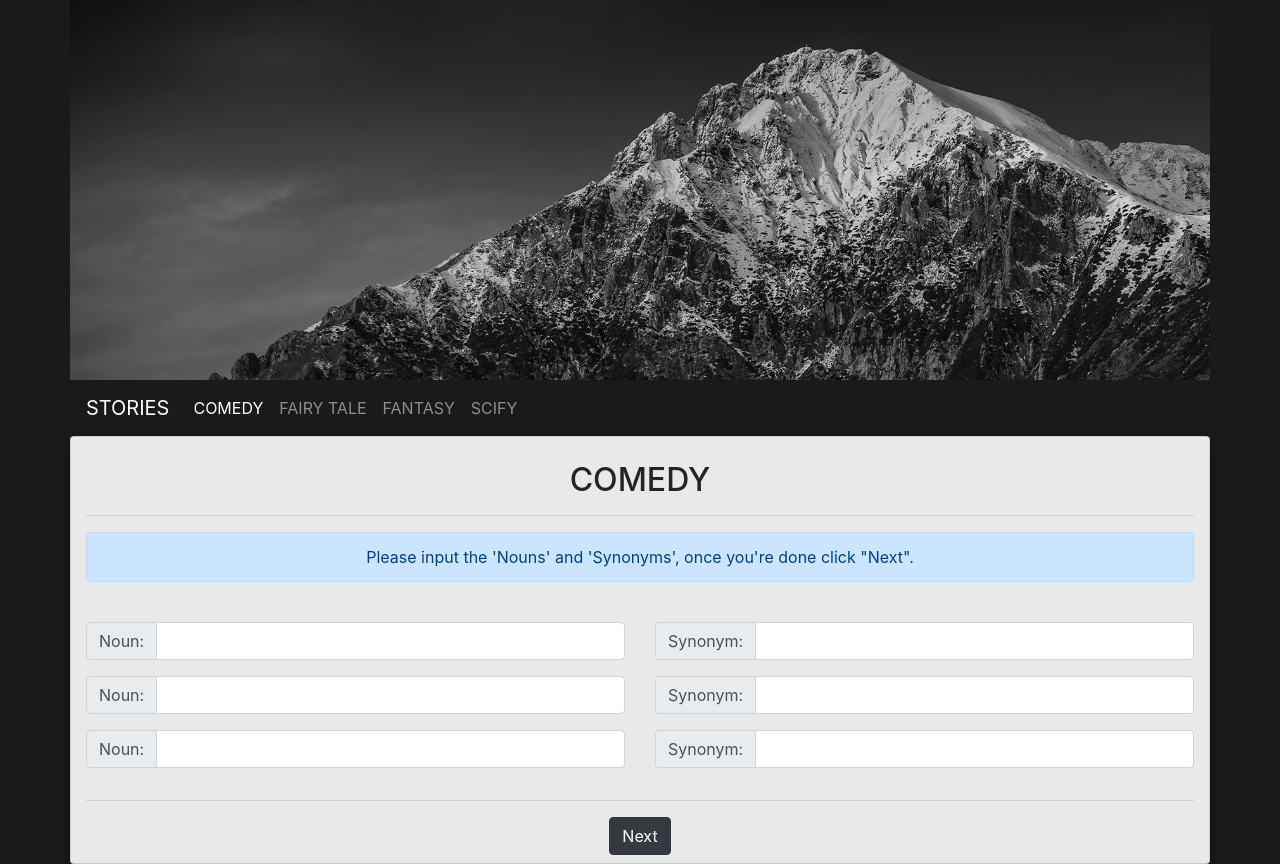
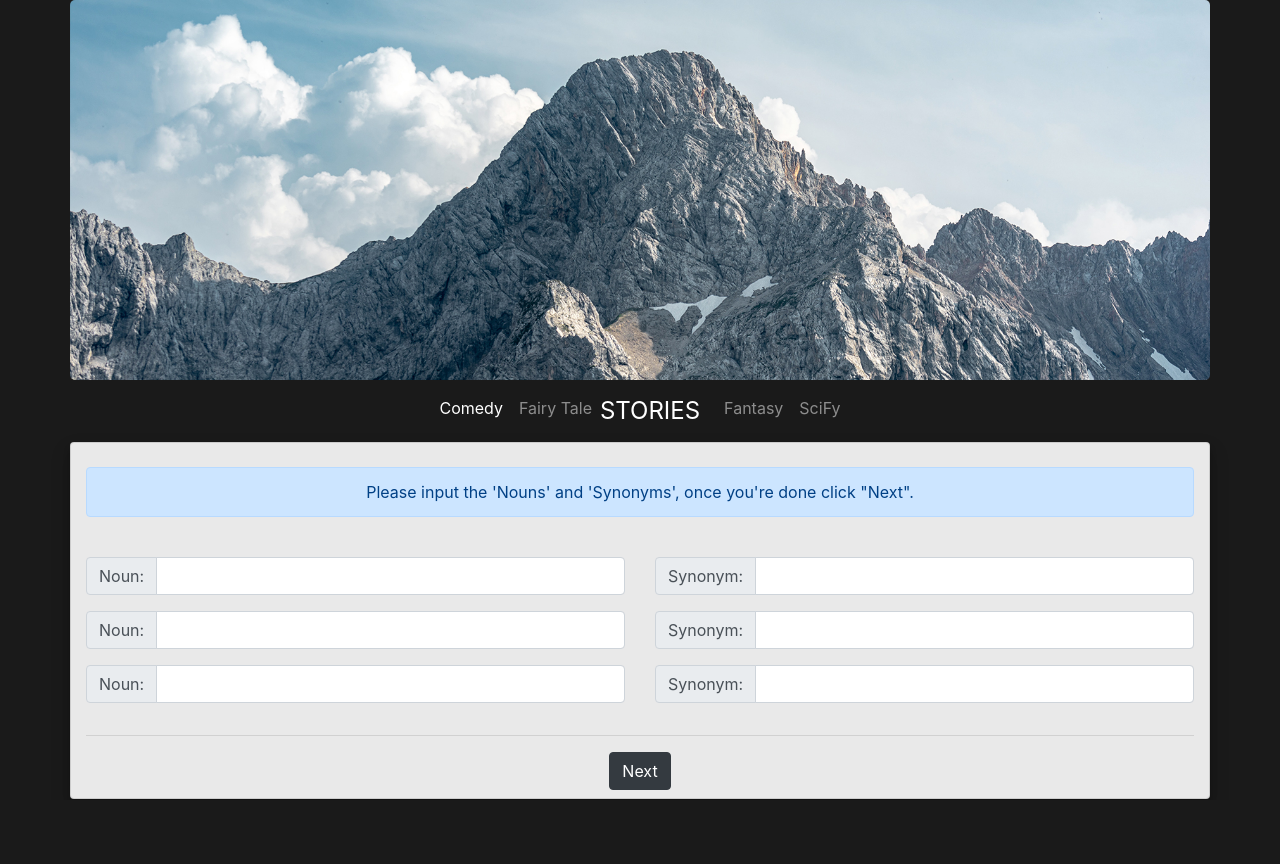
Before and after one commit to VolframV/React-MadLibs, a React (Create React App) app: page / in a window 1280 px wide. After the commit the page ends 800 px from the top, so only its background shows below. Built offline with nearby package versions, Linux system fonts and the light colour scheme.

Commit message:
Version 3.1
Minor changes.

```diff
--- a/src/components/InputPage.js
+++ b/src/components/InputPage.js
@@ -32,10 +32,6 @@ export default class InputPage extends Component {
     gsVisable() {
         var str1Dom = document.getElementById('str1');
         str1Dom.style.display = 'block';
-        if (str1Dom.style.display == 'block') {
-            str1Dom = 'none';
-        }
-
     }
 
 
@@ -44,8 +40,6 @@ export default class InputPage extends Component {
         return (
             <div >
                 <br />
-                <h2>COMEDY</h2>
-                <hr />
                 <div class="alert alert-primary" role="alert">
                     Please input the 'Nouns' and 'Synonyms', once you're done click "Next".
 </div>
--- a/src/components/Storylist.js
+++ b/src/components/Storylist.js
@@ -1,34 +1,36 @@
 import React, { Component } from 'react';
 import InputPage from './InputPage';
 import bnrimg2 from '../img/img5.jpg'
+import bnrimg1 from '../img/img6.jpg'
 
 //// THIS CLASS SIMPLY HOLD aLL OF THE STORY NAMES AND ITS STORY LOCATION AND SEND IT TO THE NAVBAR
 
 export default class Storylist extends Component {
 
     render() {
-        var stories = ['COMEDY', 'FAIRY TALE', 'FANTASY', 'SCIFY'];
+        var stories = ['Comedy', 'Fairy Tale', 'Fantasy', 'SciFy'];
         return (
             <div className="container">
 
                 <div className="row">
-                    <img src={bnrimg2} class="img-fluid " alt="..." />
+                    <img src={bnrimg1} class="img-fluid " alt="..." />
 
                 </div>
-                <div className="row">
-                    <nav class="navbar navbar-expand-lg navbar-dark bg-dar col-dd-12">
-                        <a class="navbar-brand" href="#">STORIES</a>
+                <div className="row justify-content-center">
+                    <nav class="navbar navbar-expand-lg  navbar-dark bg-dar col-dd-12 ">
+
                         <button class="navbar-toggler" type="button" data-toggle="collapse" data-target="#navbarText" aria-controls="navbarText" aria-expanded="false" aria-label="Toggle navigation">
                             <span class="navbar-toggler-icon"></span>
                         </button>
                         <div class="collapse navbar-collapse" id="navbarText">
-                            <ul class="navbar-nav mr-auto">
+                            <ul class="navbar-nav mr-auto ">
                                 <li class="nav-item active">
                                     <a class="nav-link" href="#">{stories[0]}<span class="sr-only">(current)</span></a>
                                 </li>
                                 <li class="nav-item">
                                     <a class="nav-link" href="#">{stories[1]}</a>
                                 </li>
+                                <a class="navbar-brand" href="#">STORIES</a>
                                 <li class="nav-item">
                                     <a class="nav-link" href="#">{stories[2]}</a>
                                 </li>
--- a/src/index.css
+++ b/src/index.css
@@ -18,11 +18,13 @@ code {
 
 }
 .img-fluid{
-  filter: grayscale(100%);
-  opacity: 0.9;
+  border-radius: 5px 5px;
 }
 .display-4{
   color: rgb(255, 255, 255);
+}
+.navbar-brand{
+  font-size: 1.5rem;
 }
 .col-sm-1{
   background-color: rgb(134, 40, 40);
```
Also changed, not shown: src/img/img6.jpg (added).
